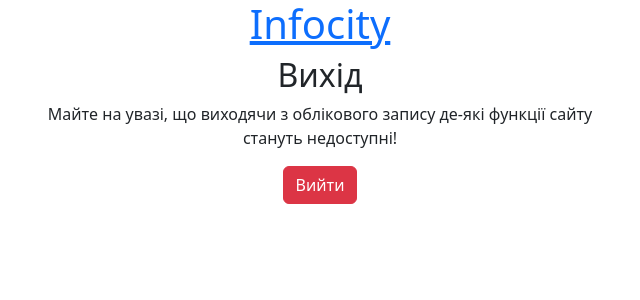
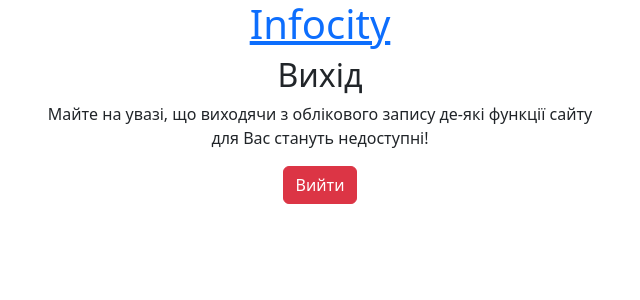
Before and after one commit to sinner885/aphisha, a Django app: page /accounts/logout/ in a window 1280 px wide. Shown: the top 300 px of the page, without its empty margins (35-675 px from the left). Run offline with Django 4.2, Linux system fonts and the light colour scheme; the visitor is signed in with stand-in values (Sample User, id 1); some libraries are stand-ins or nearby versions.

Commit message:
обновление пакетов

```diff
--- a/config/settings.py
+++ b/config/settings.py
@@ -75,6 +75,7 @@ MIDDLEWARE = [
     'django.contrib.auth.middleware.AuthenticationMiddleware',
     'django.contrib.messages.middleware.MessageMiddleware',
     'django.middleware.clickjacking.XFrameOptionsMiddleware',
+    'allauth.account.middleware.AccountMiddleware',
 ]
 
 ROOT_URLCONF = 'config.urls'
--- a/pages/urls.py
+++ b/pages/urls.py
@@ -1,5 +1,6 @@
 from django.urls import path
 from .views import HomePageView
+
 urlpatterns = [
-path("", HomePageView.as_view(), name="home"),
+ path("", HomePageView.as_view(), name="home"),
 ]
--- a/pages/views.py
+++ b/pages/views.py
@@ -1,5 +1,6 @@
-from django.shortcuts import render
+# from django.shortcuts import render
 from django.views.generic import TemplateView
+
 
 class HomePageView(TemplateView):
     template_name = "home.html"
--- a/templates/account/logout.html
+++ b/templates/account/logout.html
@@ -60,7 +60,7 @@
                         </div>
                         <h2>Вихід</h2>
                         <p>Майте на увазі, що виходячи з облікового запису де-які функції
-                          сайту стануть недоступні!
+                          сайту для Вас стануть недоступні!
                         </p>
 
                         <div class="login-form-style-1">
--- /dev/null
+++ b/users/exempl.py
@@ -0,0 +1,2 @@
+# пример кода модели объявления для приложения
+# поле слаг добавить
```
Also changed, not shown: requirements.txt (+20 -1 lines), users/forms.py (+9 -7 lines).
